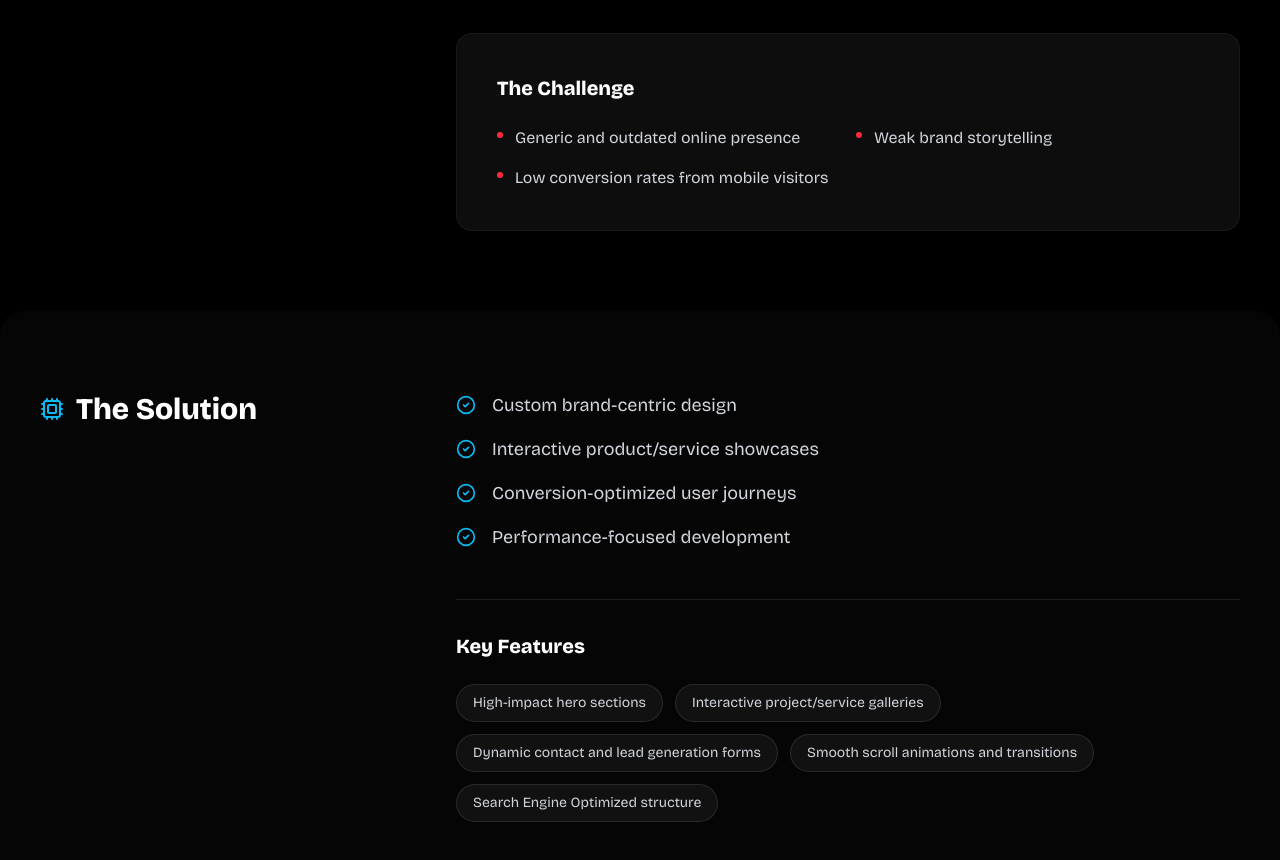
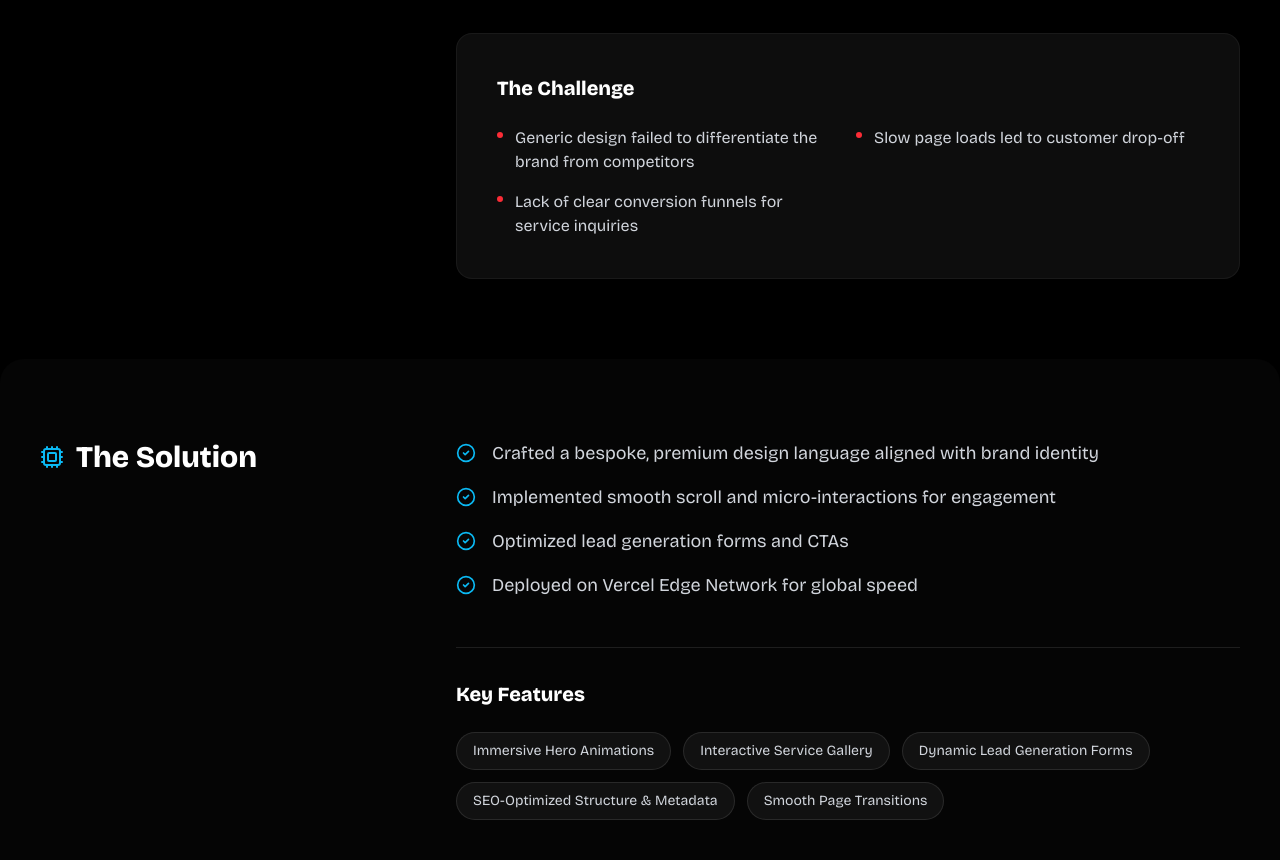
Before and after one commit to navaneethpv/nexora-agency, a Next.js app: page /work/business-portfolio-website in a window 1280 px wide. Shown: the part 1560-2420 px from the top of the page. Built offline with nearby package versions, Linux system fonts and the light colour scheme.

Commit message:
feat: Update hero typing animation words and enrich project data with tech stack, outcomes, and expanded project details.

```diff
--- a/src/data/work-data.ts
+++ b/src/data/work-data.ts
@@ -4,12 +4,14 @@ export interface Project {
     category: string;
     shortDescription: string;
     coverImage: string;
-    macbookImage?: string; // Optional field for the 3D MacBook animation
-    mobileImage?: string; // Optional field for the 3D iPhone animation
+    macbookImage?: string;
+    mobileImage?: string;
     overview: string;
     challenge: string[];
     solution: string[];
     features: string[];
+    techStack: string[];
+    outcomes: string[];
 }
 
 export const projects: Project[] = [
@@ -23,22 +25,28 @@ export const projects: Project[] = [
         mobileImage: "https://images.unsplash.com/photo-1542314831-068cd1dbfeeb?q=80&w=800&auto=format&fit=crop",
         overview: "This project focuses on creating a clean and user-friendly website for a resort, along with an internal admin portal to manage daily operations efficiently. The goal was to improve the guest booking experience while giving administrators a simple interface to manage rooms, availability, and enquiries.",
         challenge: [
-            "Manual booking management",
-            "No centralized system for rooms and enquiries",
-            "Poor mobile experience for guests"
+            "Manual booking management led to errors and double-bookings",
+            "No centralized system for managing room availability and pricing",
+            "Poor mobile experience resulted in high bounce rates for potential guests"
         ],
         solution: [
-            "Responsive resort website for guests",
-            "Centralized admin dashboard",
-            "Easy room, booking, and enquiry management",
-            "Simple interface for non-technical users"
+            "Developed a responsive, high-performance website for varying device sizes",
+            "Built a centralized admin dashboard for real-time inventory management",
+            "Implemented a seamless booking request flow to capture high-intent leads",
+            "Streamlined content management for non-technical staff"
         ],
         features: [
-            "Room listings and availability display",
-            "Booking request system",
-            "Admin panel for content and room management",
-            "Enquiry management dashboard",
-            "Mobile-friendly design"
+            "Real-time Room Availability & Pricing",
+            "Secure Booking & Enquiry Engine",
+            "Admin Dashboard with Analytics",
+            "Dynamic Content Management System (CMS)",
+            "Mobile-first Responsive Design"
+        ],
+        techStack: ["Next.js", "TypeScript", "Tailwind CSS", "Neon DB", "Prisma", "Framer Motion"],
+        outcomes: [
+            "300% increase in direct online enquiries within 3 months",
+            "Reduced administrative time for booking management by 60%",
+            "Achieved a 98/100 Performance Score on Google Lighthouse"
         ]
     },
     {
@@ -51,22 +59,28 @@ export const projects: Project[] = [
         mobileImage: "https://images.unsplash.com/photo-1523240795612-9a054b0db644?q=80&w=800&auto=format&fit=crop",
         overview: "We developed a structured digital presence for educational institutions, focusing on clear information architecture and accessible user journeys. The platform allows students and faculty to access vital information easily while maintaining a professional and modern aesthetic.",
         challenge: [
-            "Overwhelming and cluttered information layout",
-            "Difficult navigation for new users",
-            "Lack of mobile optimization for students"
+            "Information architecture was cluttered, making it hard for students to find courses",
+            "Legacy system was not mobile-responsive, alienating mobile-first users",
+            "Updating content required developer intervention, causing delays"
         ],
         solution: [
-            "Clean, hierarchical information design",
-            "Intuitive navigation system",
-            "Fully responsive layout for all devices",
-            "Fast page load times for better accessibility"
+            "Redesigned information hierarchy for intuitive navigation",
+            "Implemented a headless CMS for easy content updates by university staff",
+            "Ensured WCAG 2.1 AA accessibility compliance",
+            "Optimized performance for campus networks"
         ],
         features: [
-            "Course and department listings",
-            "Student information portal",
-            "Events and news announcement system",
-            "Staff directory with contact details",
-            "Accessibility-first design elements"
+            "Advanced Course Search & Filtering",
+            "Student Portal Integration",
+            "Events & News Management System",
+            "Staff Directory with Dynamic Profiles",
+            "Accessibility-First Design System"
+        ],
+        techStack: ["Next.js", "React", "TypeScript", "Sanity CMS", "Tailwind CSS"],
+        outcomes: [
+            "40% increase in student application submissions via the portal",
+            "Wait time for content updates reduced from days to minutes",
+            "100% Mobile friendliness score"
         ]
     },
     {
@@ -79,22 +93,28 @@ export const projects: Project[] = [
         mobileImage: "https://images.unsplash.com/photo-1661956602116-aa6865609028?q=80&w=800&auto=format&fit=crop",
         overview: "Built for modern retail brands, this project focuses on a fluid product discovery experience and professional brand storytelling. The goal was to create a digital presence that builds trust and clearly communicates the business's value proposition.",
         challenge: [
-            "Generic and outdated online presence",
-            "Weak brand storytelling",
-            "Low conversion rates from mobile visitors"
+            "Generic design failed to differentiate the brand from competitors",
+            "Slow page loads led to customer drop-off",
+            "Lack of clear conversion funnels for service inquiries"
         ],
         solution: [
-            "Custom brand-centric design",
-            "Interactive product/service showcases",
-            "Conversion-optimized user journeys",
-            "Performance-focused development"
+            "Crafted a bespoke, premium design language aligned with brand identity",
+            "Implemented smooth scroll and micro-interactions for engagement",
+            "Optimized lead generation forms and CTAs",
+            "Deployed on Vercel Edge Network for global speed"
         ],
         features: [
-            "High-impact hero sections",
-            "Interactive project/service galleries",
-            "Dynamic contact and lead generation forms",
-            "Smooth scroll animations and transitions",
-            "Search Engine Optimized structure"
+            "Immersive Hero Animations",
+            "Interactive Service Gallery",
+            "Dynamic Lead Generation Forms",
+            "SEO-Optimized Structure & Metadata",
+            "Smooth Page Transitions"
+        ],
+        techStack: ["Next.js", "GSAP", "Tailwind CSS", "React Hook Form", "Vercel"],
+        outcomes: [
+            "Bounce rate decreased by 45%",
+            "2x increase in qualified leads generated through the site",
+            "Ranked on page 1 of Google for key brand terms within 2 months"
         ]
     }
 ];
```
Also changed, not shown: src/components/Hero.tsx (+2 -2 lines).
